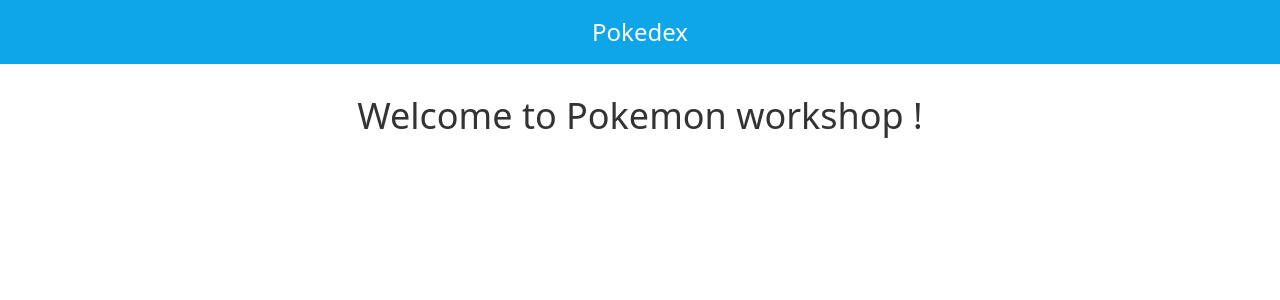
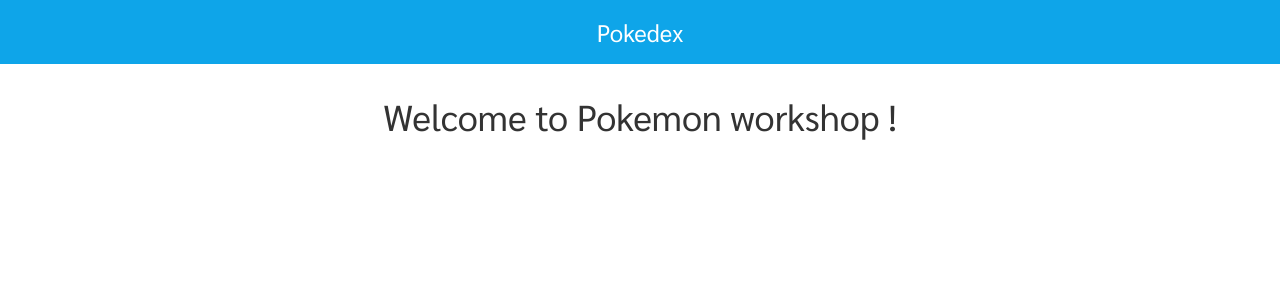
Before and after one commit to runyasak/only-chat-app-web, a Vue app: page / in a window 1280 px wide. Shown: the top 300 px of the page. Built offline with nearby package versions, Linux system fonts and the light colour scheme.

Commit message:
config: add fonts

```diff
--- a/index.html
+++ b/index.html
@@ -1,10 +1,16 @@
 <!DOCTYPE html>
 <html lang="en">
   <head>
-    <meta charset="UTF-8">
-    <link rel="icon" href="/favicon.ico">
-    <meta name="viewport" content="width=device-width, initial-scale=1.0">
-    <title>Vite App</title>
+    <meta charset="UTF-8" />
+    <link rel="icon" href="/favicon.ico" />
+    <meta name="viewport" content="width=device-width, initial-scale=1.0" />
+    <link rel="preconnect" href="https://fonts.googleapis.com" />
+    <link rel="preconnect" href="https://fonts.gstatic.com" crossorigin />
+    <link
+      href="https://fonts.googleapis.com/css2?family=Sarabun:wght@400;700&display=swap"
+      rel="stylesheet"
+    />
+    <title>Only Chat App</title>
   </head>
   <body>
     <div id="app"></div>
--- a/src/assets/base.css
+++ b/src/assets/base.css
@@ -2,3 +2,7 @@
 @tailwind base;
 @tailwind components;
 @tailwind utilities;
+
+:root {
+  font-family: "Sarabun", sans-serif;
+}
```
